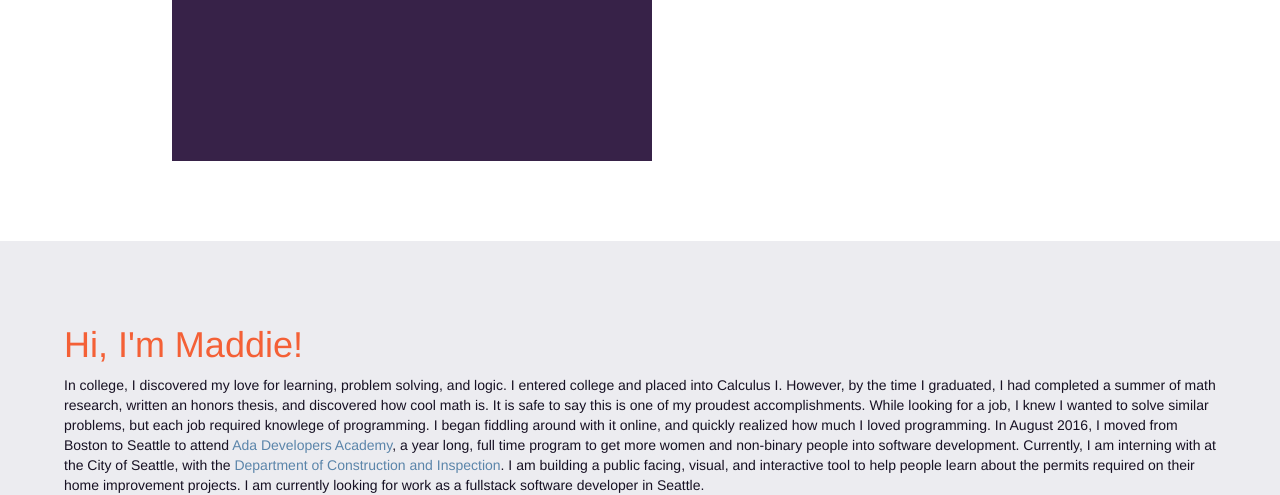
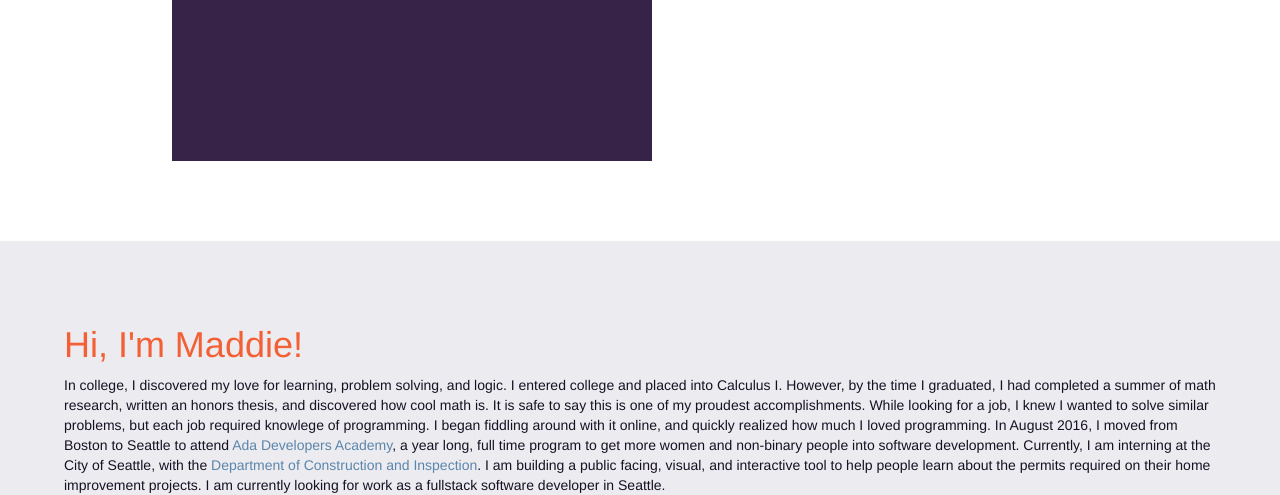
Before and after one commit to mjohnson3038/mjohnson3038.github.io, a plain HTML site: page index.html in a window 1280 px wide. Shown: the part 459-954 px from the top of the page. Drawn offline with nearby package versions, Linux system fonts and the light colour scheme.

Commit message:
about me fix

```diff
--- a/index.html
+++ b/index.html
@@ -56,7 +56,7 @@
         <h1 class="grey-heading">Hi, I'm Maddie!</h1>
 
         <p class="text">
-          In college, I discovered my love for learning, problem solving, and logic. I entered college and placed into Calculus I. However, by the time I graduated, I had completed a summer of math research, written an honors thesis, and discovered how cool math is. It is safe to say this is one of my proudest accomplishments. While looking for a job, I knew I wanted to solve similar problems, but each job required knowlege of programming. I began fiddling around with it online, and quickly realized how much I loved programming. In August 2016, I moved from Boston to Seattle to attend <a href="https://adadevelopersacademy.org/" class="link-in-text">Ada Developers Academy</a>, a year long, full time program to get more women and non-binary people into software development. Currently, I am interning with at the City of Seattle, with the <a href="http://www.seattle.gov/dpd/" class="link-in-text">Department of Construction and Inspection</a>. I am building a public facing, visual, and interactive tool to help people learn about the permits required on their home improvement projects. I am currently looking for work as a fullstack software developer in Seattle.
+          In college, I discovered my love for learning, problem solving, and logic. I entered college and placed into Calculus I. However, by the time I graduated, I had completed a summer of math research, written an honors thesis, and discovered how cool math is. It is safe to say this is one of my proudest accomplishments. While looking for a job, I knew I wanted to solve similar problems, but each job required knowlege of programming. I began fiddling around with it online, and quickly realized how much I loved programming. In August 2016, I moved from Boston to Seattle to attend <a href="https://adadevelopersacademy.org/" class="link-in-text">Ada Developers Academy</a>, a year long, full time program to get more women and non-binary people into software development. Currently, I am interning at the City of Seattle, with the <a href="http://www.seattle.gov/dpd/" class="link-in-text">Department of Construction and Inspection</a>. I am building a public facing, visual, and interactive tool to help people learn about the permits required on their home improvement projects. I am currently looking for work as a fullstack software developer in Seattle.
         </p>
 
         <p class="text">
```
